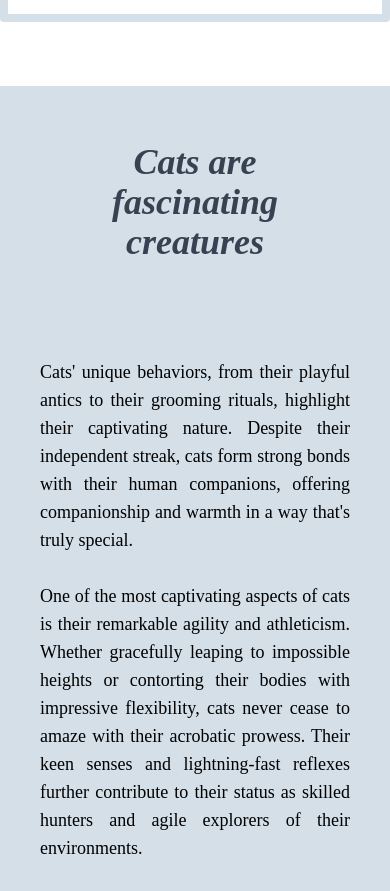
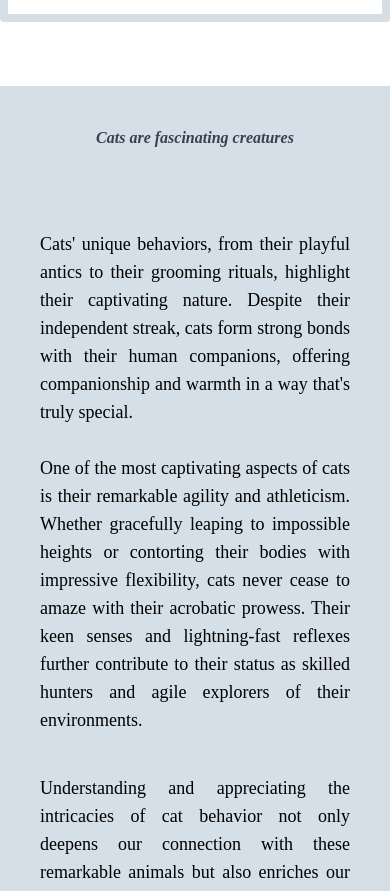
Before and after one commit to demetgas/react-tailwind-project, a React (Create React App) app in the folder tailwind-app/: page / in a window 390 px wide. Shown: the part 4048-4939 px from the top of the page. Built offline with nearby package versions, Linux system fonts and the light colour scheme.

Commit message:
responsive

```diff
--- a/tailwind-app/src/components/Gallery.jsx
+++ b/tailwind-app/src/components/Gallery.jsx
@@ -7,7 +7,7 @@ export const Gallery = () => {
       <h2 className="text-center text-gray-700 font-bold text-4xl mt-20 mb-10">
         The pictures sent by our users...
       </h2>
-      <div className="grid md:grid-cols-1 lg:grid-cols-2 gap-10 p-10  ">
+      <div className="grid md:grid-cols-1 lg:grid-cols-2 gap-10 md:p-10  ">
         <div className="border-8 h-auto md:mx-auto border-babyblue bg-babyblue p-10 my-auto">
           <h1 className="text-center text-gray-700 text-3xl mb-5">Thank you</h1>
           <p className="text-lg text-justify">
--- a/tailwind-app/src/components/Info.jsx
+++ b/tailwind-app/src/components/Info.jsx
@@ -6,7 +6,7 @@ export const Info = () => {
       id="info"
       className="max-w-[100%] p-10 lg:mt-[30px] md:mt-[60px] sm:mt-[10px]  bg-babyblue"
     >
-      <h2 className="text-center text-gray-700 p-4  font-bold text-4xl italic">
+      <h2 className="text-center text-gray-700  font-bold lg:text-4xl md:text-3xl sm:text-3xl italic">
         Cats are fascinating creatures
       </h2>
       <div className="grid lg:grid-cols-2 sm:grid-cols-1 gap-32 max-w-[1140px] mx-auto py-10">
```
